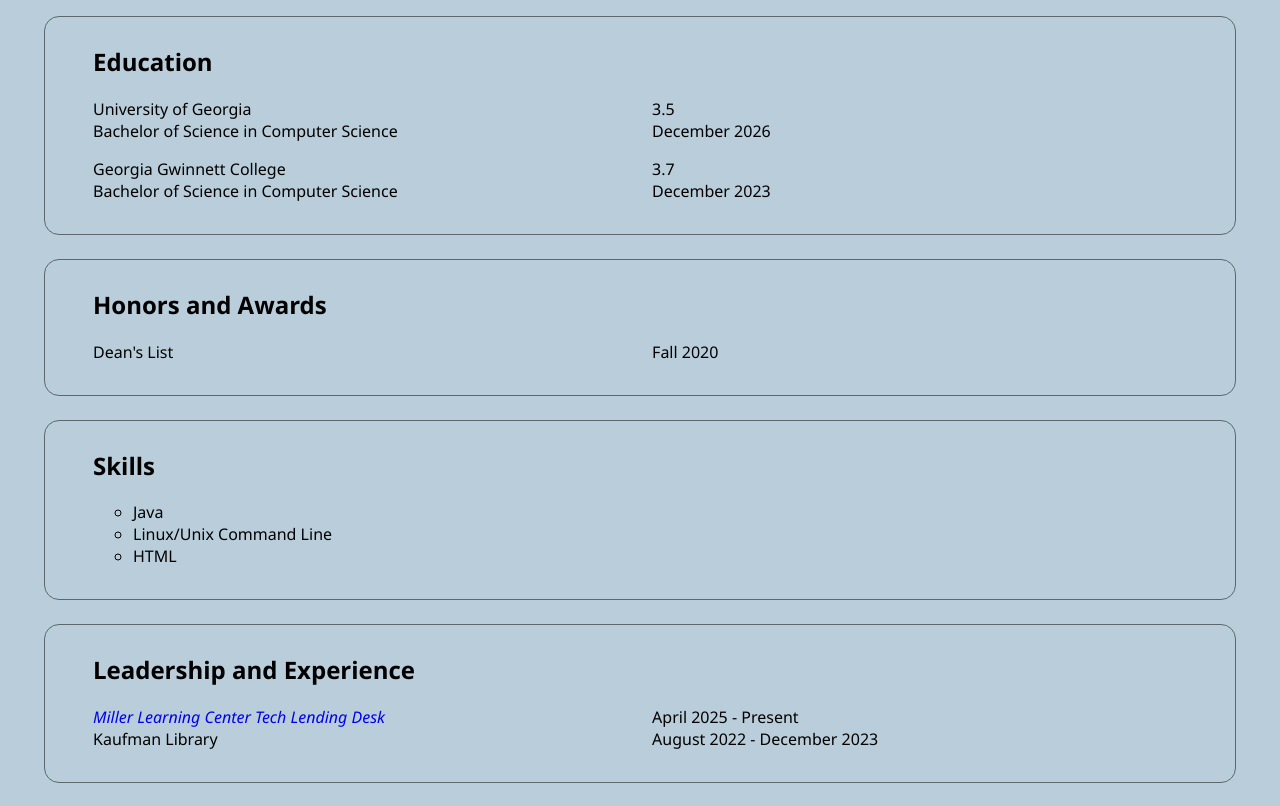
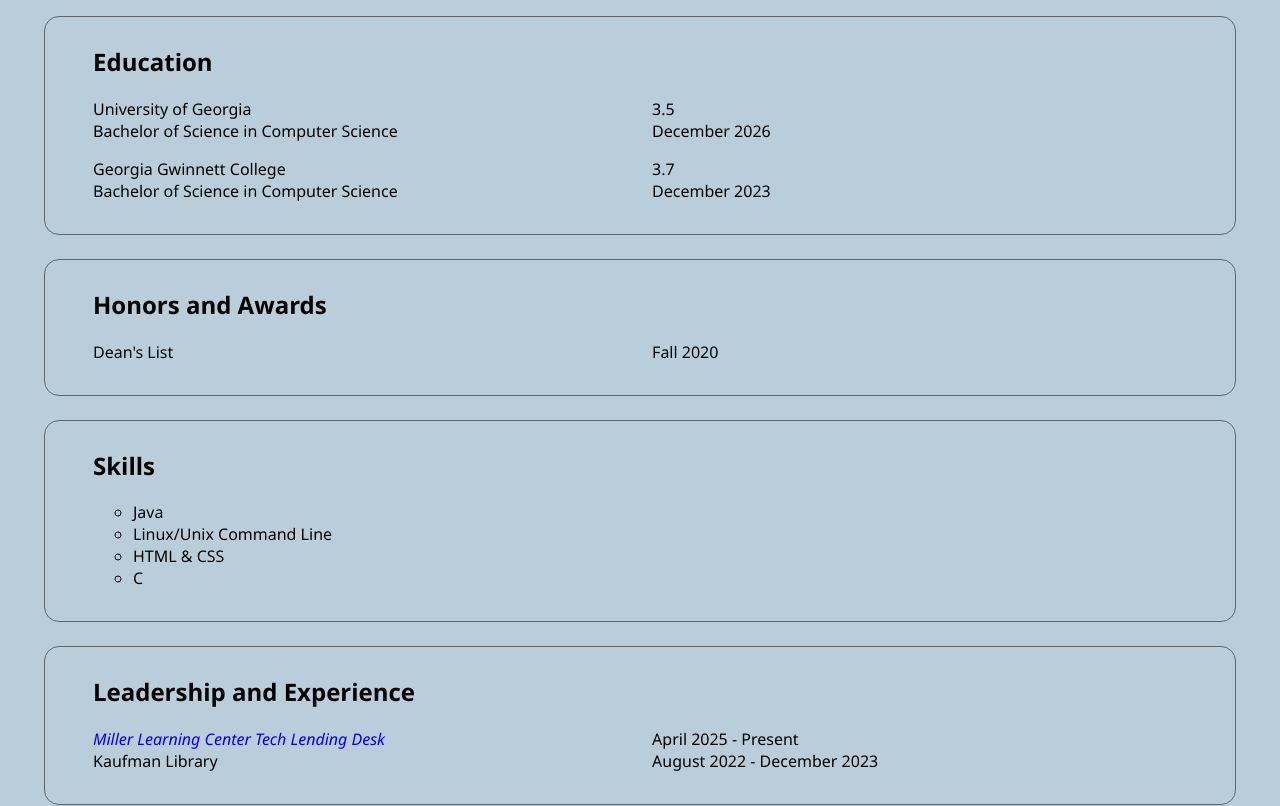
Before and after one commit to pc35559/Web-Programming-CSS-CV-Assignment, a website: page index.html in a window 1280 px wide. Shown: the part 294-1100 px from the top of the page. Drawn offline with Linux system fonts and the light colour scheme; a web font is replaced by a local one.

Commit message:
Polished up a few things.

```diff
--- a/index.html
+++ b/index.html
@@ -70,7 +70,8 @@
 <ul>
     <li>Java</li>
     <li>Linux/Unix Command Line</li>
-    <li>HTML</li>
+    <li>HTML & CSS</li>
+    <li>C</li>
 </ul>
 </div>
 </section>
```
Also changed, not shown: images/CVBuilder_Screenshot.png.
